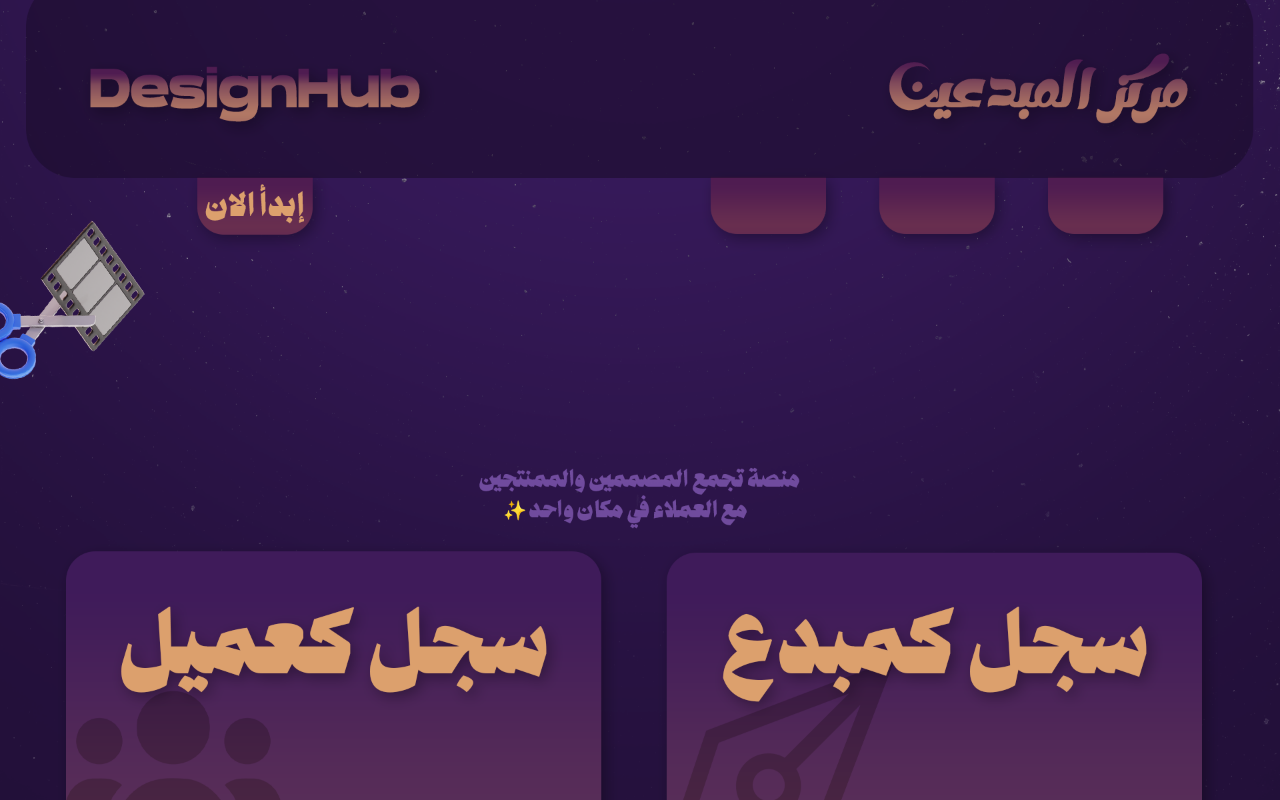
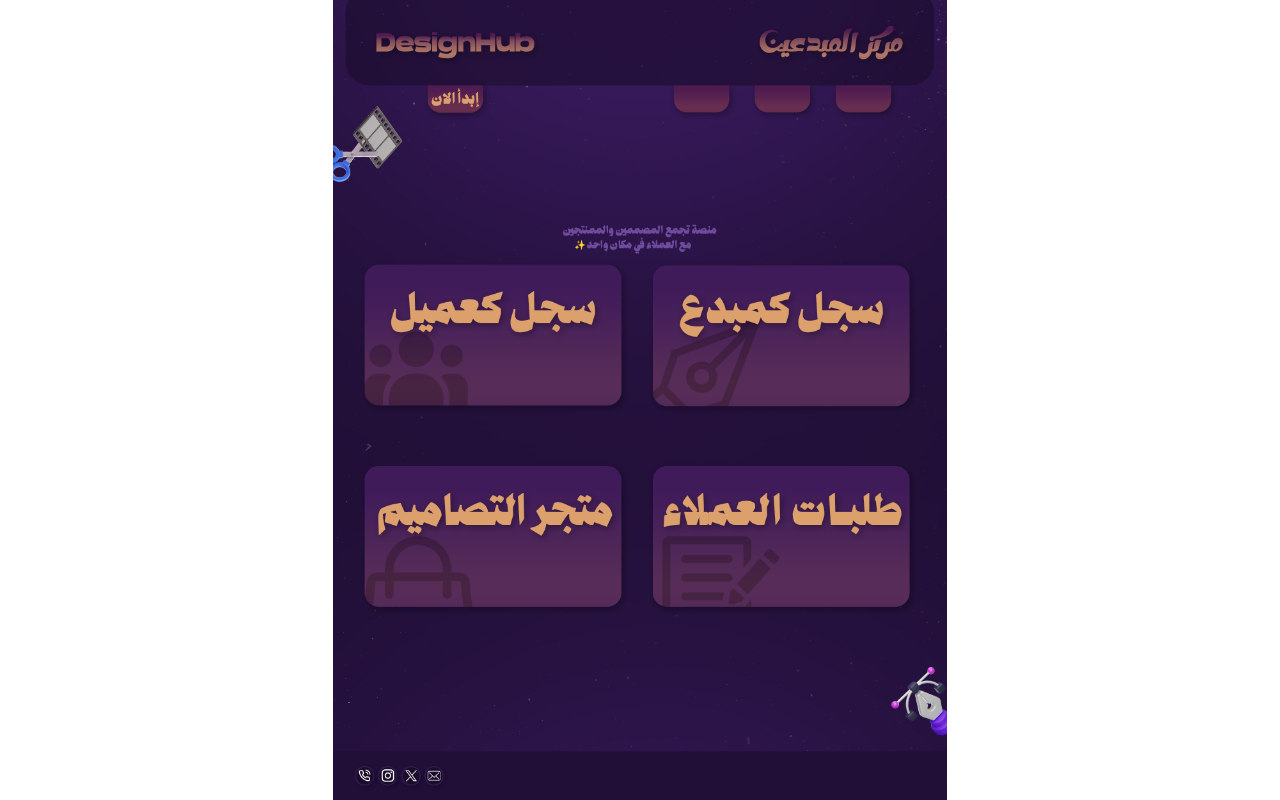
Before and after one commit to iBiidx/DesignHub.github.io, a plain HTML site: page index.html in a window 1280 px wide. Drawn offline with Linux system fonts and the light colour scheme.

Commit message:
Update index.html

```diff
--- a/index.html
+++ b/index.html
@@ -14,41 +14,41 @@
 
     html, body {
       height: 100%;
-      overflow-y: auto;
+      overflow-y: scroll;
     }
 
     body {
-      background: url('bg-wep.png') no-repeat center top;
-      background-size: cover;
+      background: url('bg-wep.png') no-repeat top center;
+      background-size: contain;
+      background-repeat: no-repeat;
+      background-attachment: scroll;
       color: #f5b97d;
-      padding: 20px;
     }
 
     .cards {
       display: flex;
       flex-direction: column;
       align-items: center;
-      gap: 30px;
-      max-width: 1000px;
-      margin: 300px auto 50px; /* دفعها للأسفل لتناسب التصميم */
+      gap: 60px;
+      padding-top: 1250px; /* يناسب مكان الكروت داخل الصورة */
     }
 
     .row {
       display: flex;
-      gap: 30px;
+      gap: 60px;
     }
 
     .card {
       background-color: transparent;
       border-radius: 16px;
-      width: 300px;
-      height: 200px;
+      width: 370px;
+      height: 220px;
       box-shadow: 0 0 0px transparent;
       transition: all 0.3s ease;
     }
 
     .card:hover {
-      box-shadow: 0 0 20px 5px rgba(255, 153, 0, 0.4);
+      box-shadow: 0 0 25px 8px rgba(255, 153, 0, 0.3);
       filter: brightness(1.1);
       cursor: pointer;
     }
@@ -56,7 +56,8 @@
     footer {
       text-align: center;
       color: #ccc;
-      margin-top: 80px;
+      margin-top: 60px;
+      padding-bottom: 40px;
     }
 
     .social-icons {
```
